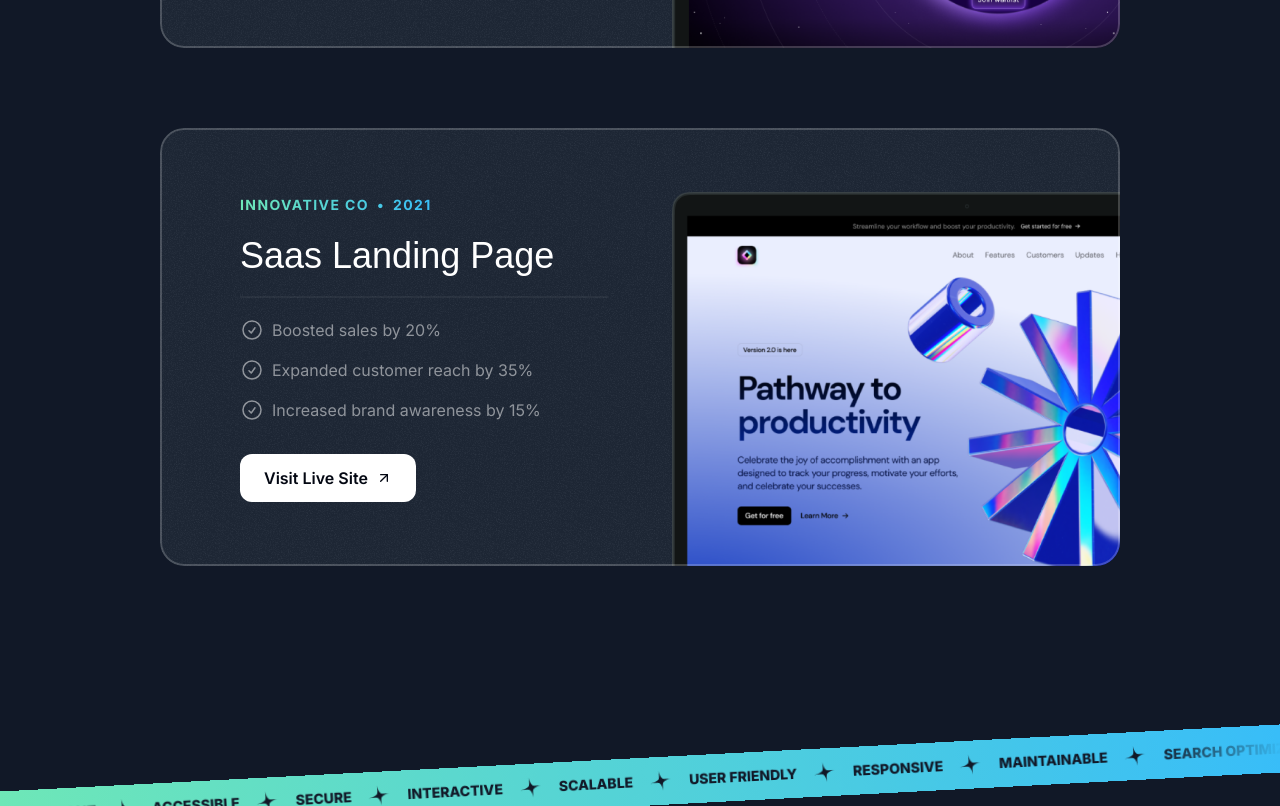
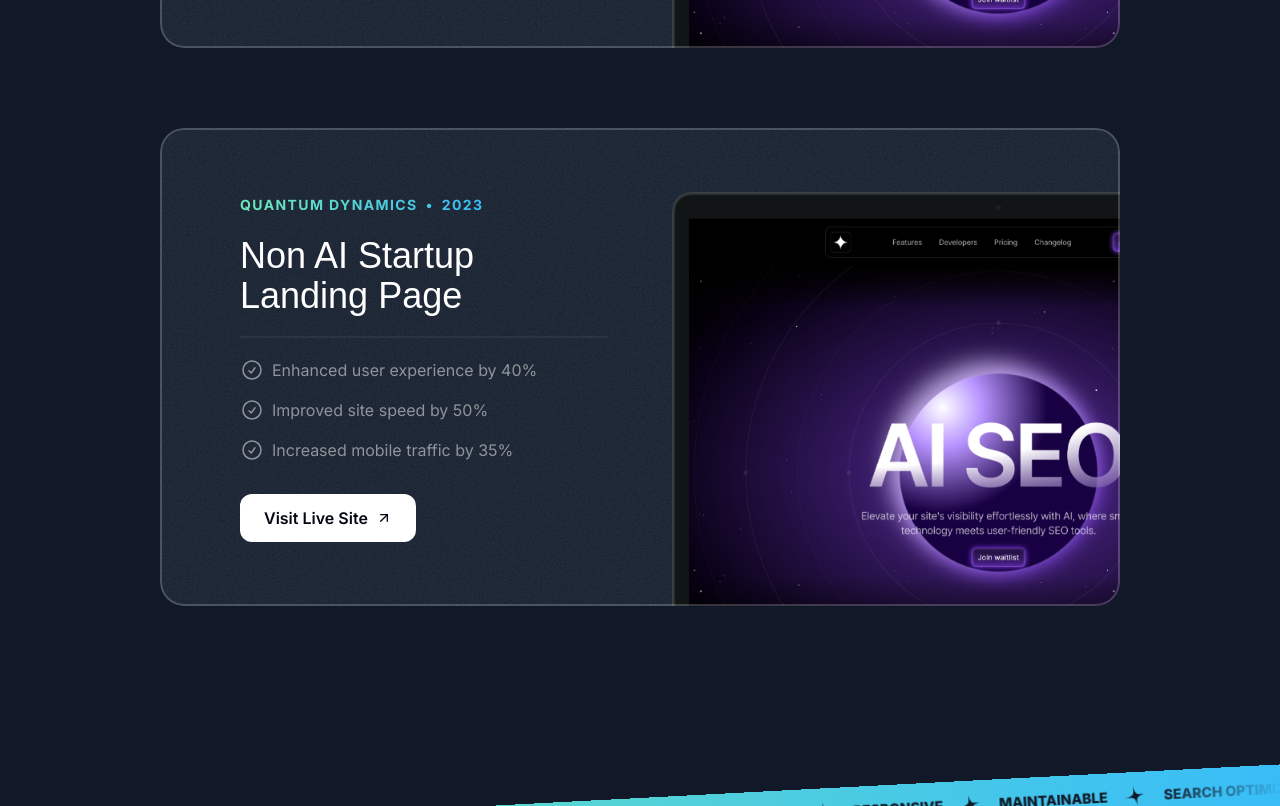
Before and after one commit to vladislav-novik/next-portfolio, a Next.js app: page / in a window 1280 px wide. Shown: the part 2840-3646 px from the top of the page. Built offline with nearby package versions, Linux system fonts and the light colour scheme; a web font is replaced by a local one.

Commit message:
feat: add projects animation

```diff
--- a/src/components/Card.tsx
+++ b/src/components/Card.tsx
@@ -1,8 +1,8 @@
 import grainImage from "@/assets/images/grain.jpg";
-import { PropsWithChildren } from "react";
+import { ComponentPropsWithoutRef } from "react";
 import { twMerge } from "tailwind-merge";
 
-export const Card = ({ className, children }: PropsWithChildren<{ className?: string }>) => (
+export const Card = ({ className, children, ...rest }: ComponentPropsWithoutRef<"div">) => (
   <div
     className={twMerge(
       `bg-gray-800 rounded-3xl relative z-0 overflow-hidden
@@ -11,6 +11,7 @@ export const Card = ({ className, children }: PropsWithChildren<{ className?: st
       after:rounded-3xl after:outline-white/20 after:pointer-events-none`,
       className
     )}
+    {...rest}
   >
     <div
       className="absolute inset-0 -z-10 opacity-5"
--- a/src/sections/Projects.tsx
+++ b/src/sections/Projects.tsx
@@ -44,17 +44,17 @@ const portfolioProjects = [
     image: aiStartupLandingPage
   },
   {
-    company: "Innovative Co",
-    year: "2021",
-    title: "Saas Landing Page",
+    company: "Quantum Dynamics",
+    year: "2023",
+    title: "Non AI Startup Landing Page",
     results: [
-      { title: "Boosted sales by 20%" },
-      { title: "Expanded customer reach by 35%" },
-      { title: "Increased brand awareness by 15%" }
+      { title: "Enhanced user experience by 40%" },
+      { title: "Improved site speed by 50%" },
+      { title: "Increased mobile traffic by 35%" }
     ],
-    link: "https://youtu.be/7hi5zwO75yc",
-    image: lightSaasLandingPage
-  }
+    link: "https://youtu.be/Z7I5uSRHMHg",
+    image: aiStartupLandingPage
+  },
 ];
 
 const bgColors = ["#2e4746", "#1b2c2c", "#172426", "#111c1d"];
@@ -68,8 +68,12 @@ export const ProjectsSection = () => (
         description="See how I transformed concepts into engaging digital experiences."
       />
       <div className="mt-10 md:mt-20 flex flex-col gap-20 scroll-mt-5">
-        {portfolioProjects.map((project) => (
-          <Card key={project.title} className="px-8 pt-8 pb-0 md:pt-12 md:px-10 lg:pt-16 lg:px-20">
+        {portfolioProjects.map((project, index) => (
+          <Card key={project.title} className="px-8 pt-8 pb-0 md:pt-12 md:px-10 lg:pt-16 lg:px-20 sticky"
+            style={{
+              top: `calc(5rem + ${index * 3}rem)`,
+            }}
+          >
             <div className="lg:grid lg:grid-cols-2 lg:gap-16">
               <div className="lg:pb-16">
                 <div
```
